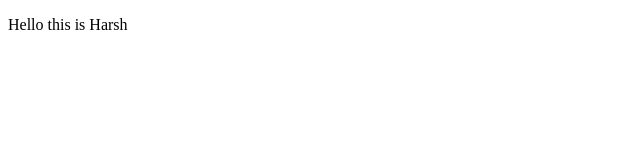
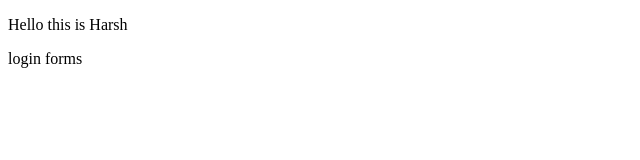
Before and after one commit to Harsh266-Git/myapp, a plain HTML site: page index.html in a window 1280 px wide. Shown: the full height of the page, 0-640 px from the left. Drawn offline with Linux system fonts and the light colour scheme.

Commit message:
login forms

```diff
--- a/index.html
+++ b/index.html
@@ -7,5 +7,6 @@
 </head>
 <body>
     <p>Hello this is Harsh</p>
+    <p1> login forms </p1>
 </body>
 </html>
```
Also changed, not shown: login.html (added), 1 other file.
